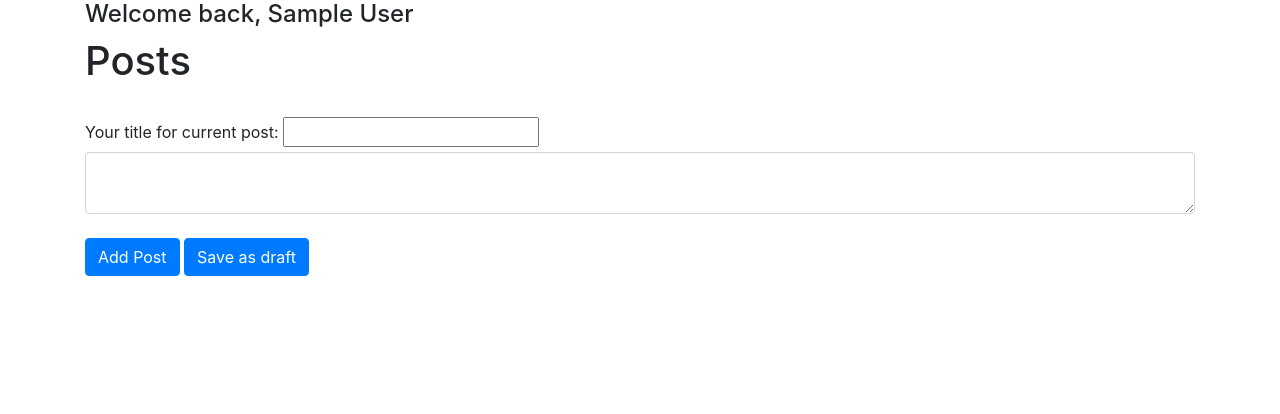
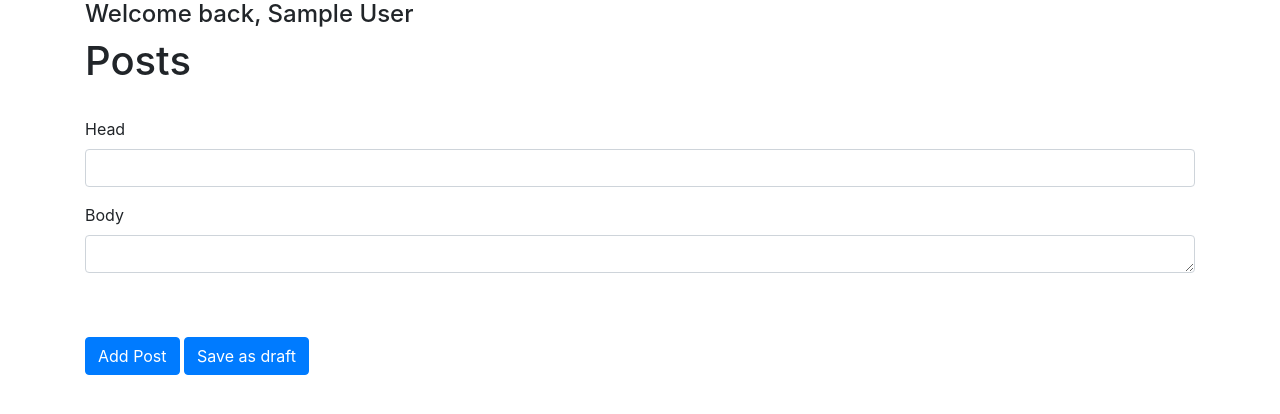
Before and after one commit to danmelk/Note-app, a Flask app: page /home in a window 1280 px wide. Shown: the part 56-470 px from the top of the page. Run offline with Flask 2, Linux system fonts and the light colour scheme; the visitor is signed in with stand-in values (Sample User, id 1); data comes from the database, SQL or seed files in the repository; data that the repository does not hold is empty; parts of the project's set-up code (start-up, migrations or seed data) failed here and were passed over; some libraries are stand-ins or nearby versions.

Commit message:
bugfix and bootstrap

```diff
--- a/web/static /index.js
+++ b/web/static /index.js
@@ -1,8 +1,3 @@
-function deleteNote(noteId) {
-    fetch("/delete-note", {
-      method: "POST",
-      body: JSON.stringify({ noteId: noteId }),
-    }).then((_res) => {
-      window.location.href = "/";
-    });
-  }
+$(document).ready(function() {
+  $('.js-example-basic-multiple').select2();
+});
--- a/web/templates/base.html
+++ b/web/templates/base.html
@@ -1,6 +1,7 @@
 <!doctype html>
 <html lang="en">
   <head>
+
     <!-- Required meta tags -->
     <meta charset="utf-8">
     <meta name="viewport" content="width=device-width, initial-scale=1, shrink-to-fit=no">
@@ -58,13 +59,14 @@
 
     <!-- Optional JavaScript -->
     <!-- jQuery first, then Popper.js, then Bootstrap JS -->
+    <link href="https://cdn.jsdelivr.net/npm/select2@4.1.0-rc.0/dist/css/select2.min.css" rel="stylesheet" />
+    <script src="https://cdn.jsdelivr.net/npm/select2@4.1.0-rc.0/dist/js/select2.min.js"></script>
     <script src="https://code.jquery.com/jquery-3.3.1.slim.min.js" integrity="sha384-q8i/X+965DzO0rT7abK41JStQIAqVgRVzpbzo5smXKp4YfRvH+8abtTE1Pi6jizo" crossorigin="anonymous"></script>
     <script src="https://cdnjs.cloudflare.com/ajax/libs/popper.js/1.14.7/umd/popper.min.js" integrity="sha384-UO2eT0CpHqdSJQ6hJty5KVphtPhzWj9WO1clHTMGa3JDZwrnQq4sF86dIHNDz0W1" crossorigin="anonymous"></script>
     <script src="https://stackpath.bootstrapcdn.com/bootstrap/4.3.1/js/bootstrap.min.js" integrity="sha384-JjSmVgyd0p3pXB1rRibZUAYoIIy6OrQ6VrjIEaFf/nJGzIxFDsf4x0xIM+B07jRM" crossorigin="anonymous"></script>
     <script src="https://cdn.jsdelivr.net/npm/bootstrap@5.0.1/dist/js/bootstrap.bundle.min.js" integrity="sha384-gtEjrD/SeCtmISkJkNUaaKMoLD0//ElJ19smozuHV6z3Iehds+3Ulb9Bn9Plx0x4" crossorigin="anonymous"></script>
-    <script
-      type="text/javascript"
-      src="{{ url_for('static', filename='index.js') }}"
-    ></script>
+
+    <script src="/home/dan/Code/web-exam/web/static /index.js"></script>
+
   </body>
 </html>
--- a/web/templates/home.html
+++ b/web/templates/home.html
@@ -20,27 +20,39 @@
 {% if current_user.is_authenticated %}
 
 <form method="POST" enctype="multipart/form-data">
-  <label for="title">Your title for current post: </label>
-  <input name="title" id="title">
+  <!-- <label for="title">Your title for current post: </label>
+  <input name="title" id="title"> -->
 
   <!-- <label for="tag">Your tag for current post: </label>
   <input name="tag" id="tag"> -->
 
-  <textarea name="note" id="note" class="form-control"></textarea> <br>
+  <!-- <textarea name="note" id="note" class="form-control"></textarea> <br> -->
+
+  <div class="mb-3">
+    <label for="exampleFormControlInput1" class="form-label">Head</label>
+    <input type="text" name="title" class="form-control" id="exampleFormControlInput1">
+  </div>
+  <div class="mb-3">
+    <label for="exampleFormControlTextarea1" class="form-label">Body</label>
+    <textarea class="form-control" name="note" id="exampleFormControlTextarea1" rows="1"></textarea>
+  </div>
 
   <!-- <input type="file" id="picture" name="picture"> <br>
   <input type="submit"> -->
 
+
+  <!-- <select class="form-select form-select-sm" name="tag" aria-label=".form-select-sm example">
+    {% for tag in tag_list %}
+      <option selected>{{tag.tag}}</option>
+    {% endfor %}
+  </select> -->
+
+  <br>
+  <br>
+
   <button type="submit" class="btn btn-primary">Add Post</button>
   <button type="submit" formaction='/{{ current_user.login }}/draft' class="btn btn-primary">Save as draft</button>
-
-
 </form>
-
-<form method="POST">
-
-</form>
-
 
 {% else %}
 {% endif %}
--- a/web/templates/index.html
+++ b/web/templates/index.html
@@ -6,6 +6,6 @@
 
 {% block content %}
 
-{{  }}
+{{ filter_by_title.data }}
 
 {% endblock %}
--- a/web/templates/post.html
+++ b/web/templates/post.html
@@ -6,8 +6,8 @@
 {% if current_user.login == article.user_login %}
 
 <form method="POST">
-    <button type="submit" formaction='/delete_note' class="btn btn-primary">Delete post</button>
-    <button type="submit" formaction='/update_note' class="btn btn-primary">Edit post</button>
+    <button type="submit" formaction='/delete_note/{{ article.id }}' class="btn btn-primary">Delete post</button>
+    <button type="submit" formaction='/update_note/{{ article.id }}' class="btn btn-primary">Edit post</button>
 </form> <br>
 
 {% else %}
--- a/web/templates/updated_post.html
+++ b/web/templates/updated_post.html
@@ -4,7 +4,7 @@
 
 
 <form method="POST">
-    <textarea name="upd_note" id="upd_note" class="form-control">{{ article.data }}</textarea> <br>
+    <textarea name="upd_note" id="upd_note" class="form-control">{{ filter_by_id.data }}</textarea> <br>
     <button type="submit" class="btn btn-primary">Apply changes</button>
 </form>
 
--- a/web/views.py
+++ b/web/views.py
@@ -1,10 +1,11 @@
 from logging import log
-from operator import irshift, pos
+from operator import attrgetter, irshift, pos
 import json
 import re
 from types import MethodDescriptorType
 
 from sqlalchemy import util
+from sqlalchemy.orm import undefer
 from web.auth import login
 from . import db
 from flask_login.utils import login_required
@@ -15,6 +16,7 @@ from flask.helpers import url_for
 from werkzeug.utils import redirect, secure_filename
 from flask_login import login_required, current_user
 from .models import Note, User, Image, Draft
+import web
 
 views = Blueprint('views', __name__)
 home_bp = Blueprint('home_bp', __name__)
@@ -23,6 +25,7 @@ home_bp = Blueprint('home_bp', __name__)
 # @login_required
 def home():
     users_login = User.query.order_by(User.login).all()
+    tag_list = Note.query.order_by(Note.tag).all()
     if request.method == "POST":
         if 'username' in session:
             # username = session['username']
@@ -42,11 +45,8 @@ def home():
                 db.session.commit()
 
             valid_title = Note.query.filter_by(title = note_title).first()
-            valid_tag = Note.query.filter_by(tag = note_tag).first()
             if valid_title:
                 flash('Wrong title', category='error')
-            elif valid_tag:
-                flash('Wrong tag', category='error')
             elif len(note_data) < 1:
                 flash('Write something!', category='error')
             else:
@@ -64,6 +64,7 @@ def home():
             return redirect(url_for('auth.login'))
 
     return render_template('home.html',
+    tag_list = tag_list,
     users_login = users_login,
     current_user = current_user)
 
@@ -115,14 +116,14 @@ def user_draft(login):
     draft_author = draft_author,
     current_user = current_user)
 
-@views.route('/delete_note', methods=['POST', 'GET'])
+@views.route('/delete_note/<id>', methods=['POST', 'GET'])
 @login_required
-def delete_note():
+def delete_note(id):
     # user = User.query.filter_by(login = current_user.login).first()
-    note = Note.query.filter_by(user_login = current_user.login).first()
-    if note:
-        if note.user_login == current_user.login:
-            db.session.delete(note)
+    note_id = Note.query.filter_by(id = id).first()
+    if note_id:
+        if note_id.user_login == current_user.login:
+            db.session.delete(note_id)
             db.session.commit()
             return redirect(url_for('views.home'))
         else:
@@ -132,13 +133,36 @@ def delete_note():
         flash('you are not author of this note', category='error')
         return redirect(url_for('views.home'))
 
-@views.route('/update_note', methods=['POST', 'GET'])
+@views.route('/update_note/<int:id>', methods=['POST', 'GET'])
 @login_required
-def update_note():
-    note_author = Note.query.filter_by(user_login = current_user.login).first()
-    if note_author:
-        if note_author.user_login == current_user.login:
-            return 'this page is coming soon'
+def update_note(id):
+    note_id = Note.query.filter_by(id = id).first()
+    if note_id:
+        if note_id.user_login == current_user.login:
+            filter_by_id = Note.query.filter_by(id = note_id.id).first()
+            unedited_note = filter_by_id.data
+            edited_note = request.form.get('upd_note')
+            unedited_note = edited_note
+
+            if unedited_note == None:
+                return render_template('updated_post.html',
+                unedited_note = unedited_note,
+                edited_note = edited_note,
+                article = article,
+                filter_by_id = filter_by_id)
+
+            else:
+                filter_by_id.data = unedited_note
+                db.session.commit()
+                flash('changes applied', category='success')
+                return render_template('updated_post.html',
+                unedited_note = unedited_note,
+                edited_note = edited_note,
+                article = article,
+                filter_by_id = filter_by_id)
+
+        else:
+            return 'you are not author for doing this!'
     else:
         flash('you are not author of this note', category='error')
         return redirect(url_for('views.home'))
```
Also changed, not shown: web/models.py (+7 -1 lines), web/templates/login.html (+14 -3 lines), web/templates/sign_up.html (+15 -1 lines).
